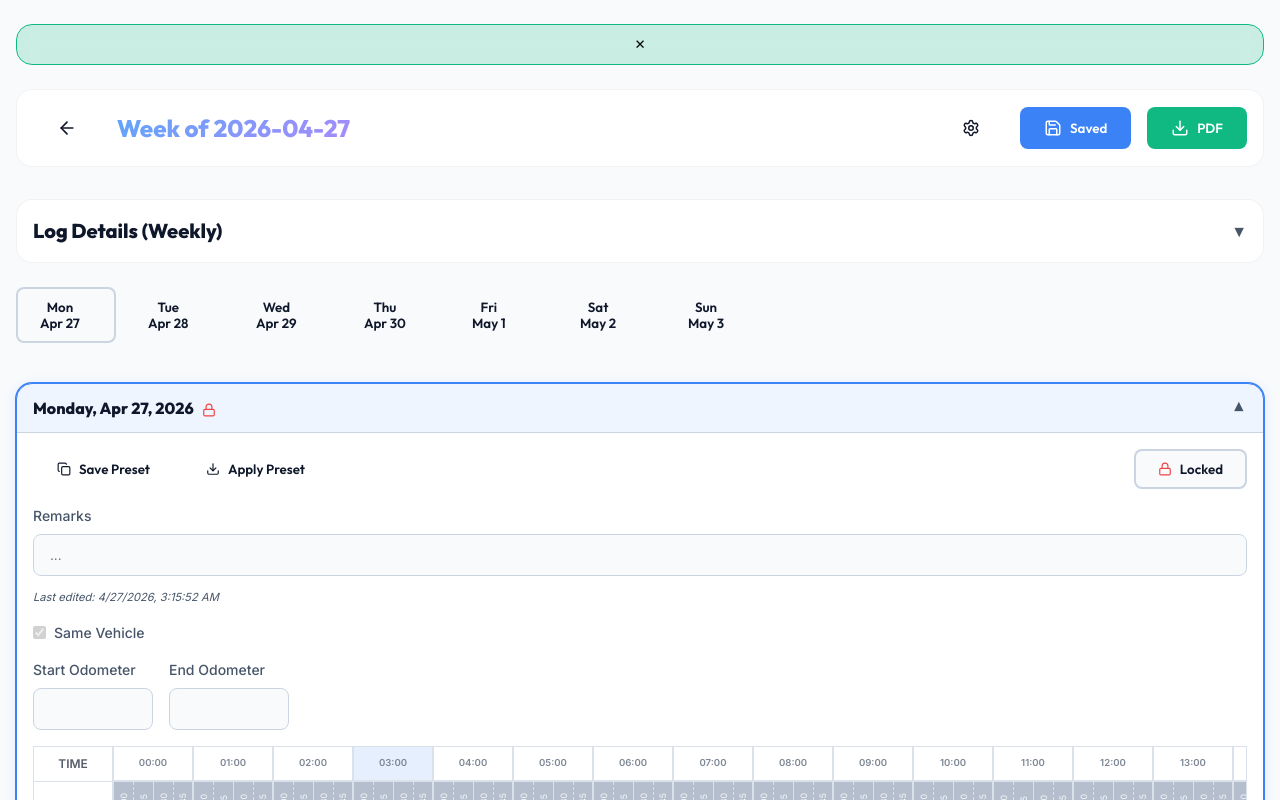
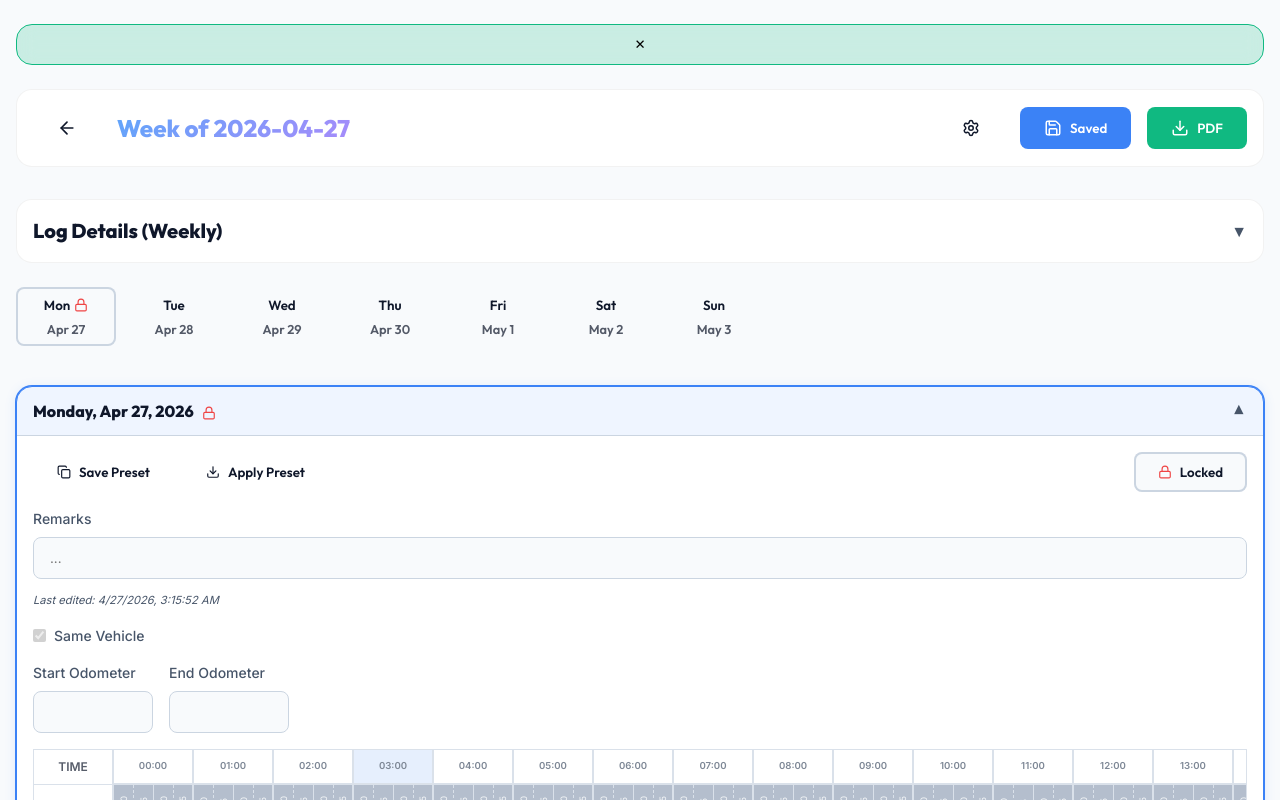
Before and after one commit to SynOdos-soft/HoS, a React (Vite) app: page / in a window 1280 px wide. Both pictures are taken after a click on the button "Finish Day". Shown: the top 800 px of the page. Built offline with nearby package versions, Linux system fonts and the light colour scheme.

Commit message:
Update App.tsx

```diff
--- a/src/App.tsx
+++ b/src/App.tsx
@@ -193,10 +193,10 @@ export default function App() {
       setMetadata(log.metadata);
       setAuditLog(log.auditLog || []);
       const today = startOfDay(new Date());
-      // Auto-lock past days only if they don't have a locked status already or if it's a new load
+      // Auto-lock past days on load to ensure compliance
       const d = log.days.map(day => ({
         ...day,
-        locked: day.locked ?? isBefore(parseISO(day.date), today)
+        locked: day.locked || isBefore(parseISO(day.date), today)
       }));
       setDays(d);
       setLastSavedLog({ ...log, days: d });
@@ -609,7 +609,13 @@ export default function App() {
               <>
                 <div className="no-print" style={{ display: 'flex', overflowX: 'auto', gap: '0.5rem', marginBottom: '1rem' }}>
                   {days.map((d, i) => (
-                    <button key={d.date} className={`tool-btn ${selectedDayIndex === i ? 'active' : ''}`} onClick={() => setSelectedDayIndex(i)} style={{ minWidth: '100px' }}>{format(parseISO(d.date), 'EEE')}<br/>{format(parseISO(d.date), 'MMM d')}</button>
+                    <button key={d.date} className={`tool-btn ${selectedDayIndex === i ? 'active' : ''}`} onClick={() => setSelectedDayIndex(i)} style={{ minWidth: '100px', display: 'flex', flexDirection: 'column', alignItems: 'center', justifyContent: 'center', padding: '0.6rem 1rem' }}>
+                      <span style={{ display: 'inline-flex', alignItems: 'center', gap: '4px', fontWeight: 600 }}>
+                        {format(parseISO(d.date), 'EEE')}
+                        {d.locked && <Lock size={14} color="#ef4444" />}
+                      </span>
+                      <span style={{ fontSize: '0.8rem', opacity: 0.7 }}>{format(parseISO(d.date), 'MMM d')}</span>
+                    </button>
                   ))}
                 </div>
                 {days[selectedDayIndex] && renderDayPanel(days[selectedDayIndex], selectedDayIndex)}
```
